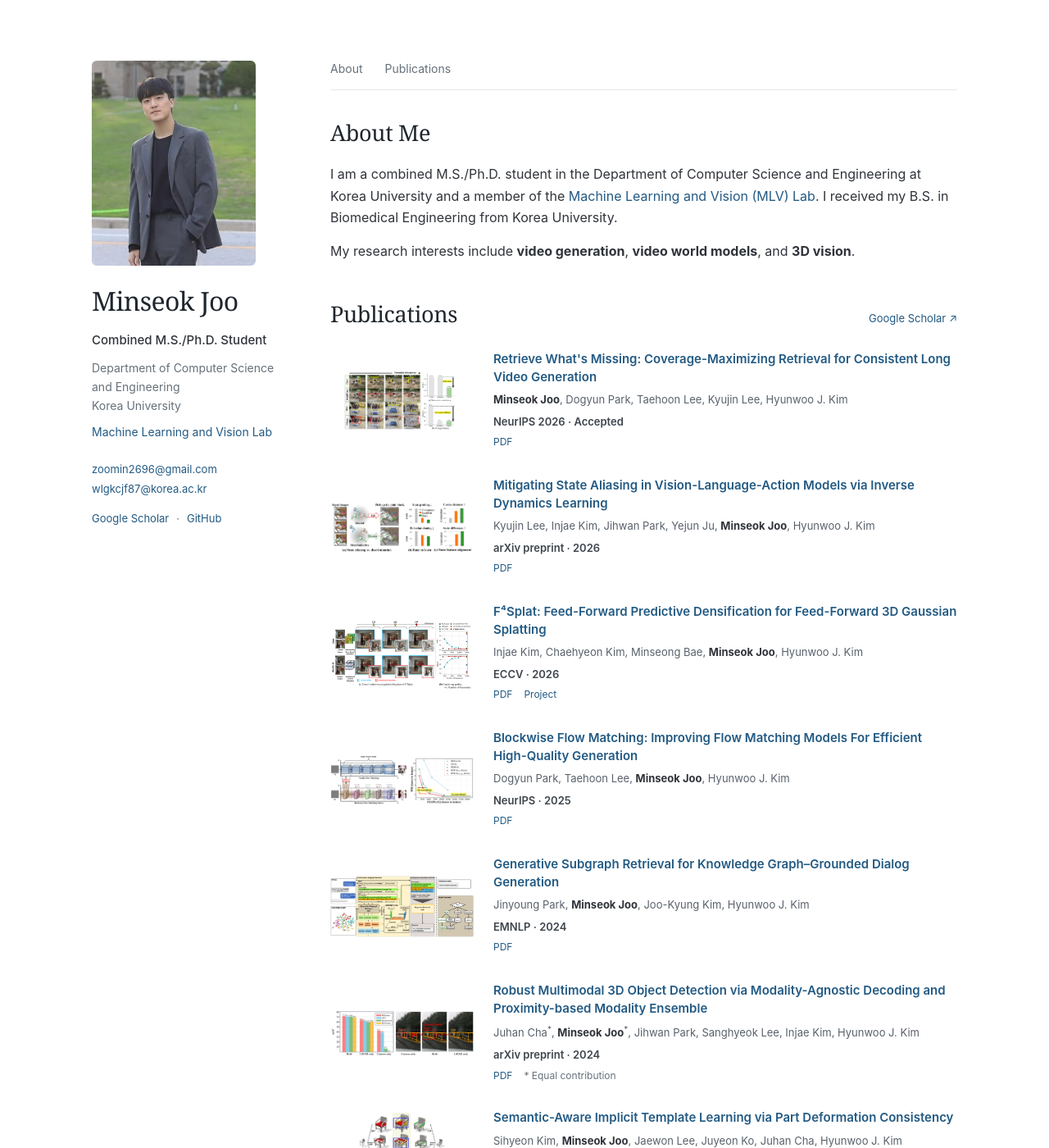
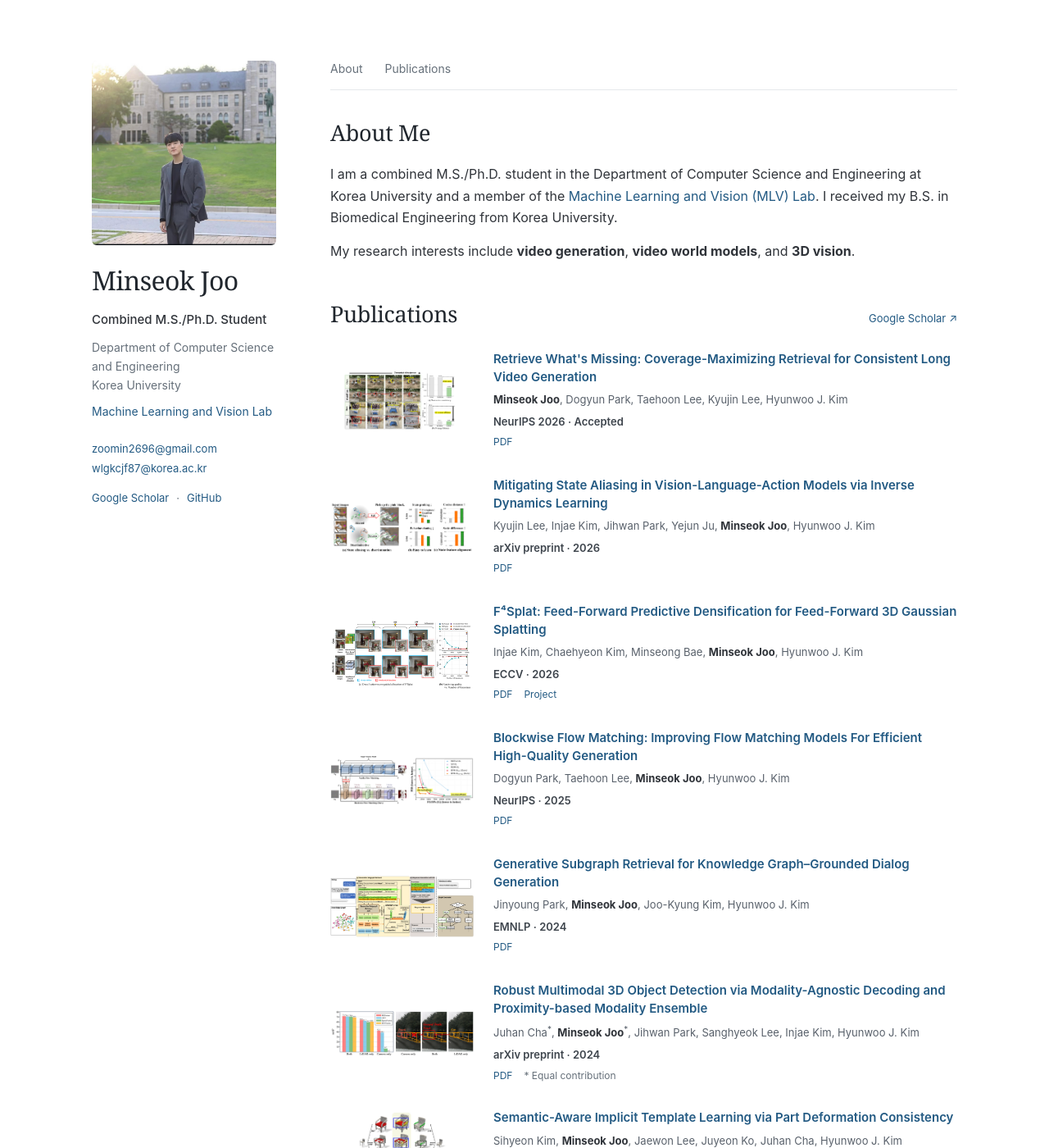
Before and after one commit to zoomkinseok/zoomkinseok.github.io, a Jekyll site: the page built from _pages/about.md, in a window 1280 px wide and 1400 px high. Shown: the whole window at 82% size. Built offline with Jekyll 4.4.1, drawn with Linux system fonts in a browser that asks for light colours.

Commit message:
Show more campus background in the profile photo

```diff
--- a/assets/css/academic.css
+++ b/assets/css/academic.css
@@ -31,9 +31,9 @@ p { margin: 0 0 1em; }
   padding: 0 32px;
 }
 .profile { align-self: start; position: sticky; top: 52px; padding-top: 2px; font-size: 14px; }
-.profile-photo { position: relative; width: 200px; aspect-ratio: 4 / 5; margin-bottom: 24px; overflow: hidden; border-radius: 6px; background: #f3f4f6; }
-/* Frame the supplied landscape photo around the face and upper body. */
-.profile-photo img { display: block; position: absolute; width: 335%; max-width: none; height: auto; left: -114%; top: -60%; }
+.profile-photo { width: 225px; max-width: 100%; aspect-ratio: 1 / 1; margin-bottom: 24px; overflow: hidden; border-radius: 6px; background: #f3f4f6; }
+/* Show the full photo height to retain the campus background. */
+.profile-photo img { display: block; width: 100%; height: 100%; object-fit: cover; object-position: 48% center; }
 .profile h1 { margin: 0 0 17px; font-family: Georgia, "Times New Roman", serif; font-size: 32px; font-weight: 500; line-height: 1.2; letter-spacing: -.7px; }
 .profile h1 a { color: #20262d; }
 .profile h1 a:hover { text-decoration: none; }
@@ -77,7 +77,7 @@ h2 { font-family: Georgia, "Times New Roman", serif; font-size: 27px; font-weigh
 @media (max-width: 760px) {
   .site-shell { display: block; max-width: 720px; margin-top: 38px; padding: 0 26px; }
   .profile { position: static; margin-bottom: 30px; }
-  .profile-photo { width: 164px; margin-bottom: 20px; }
+  .profile-photo { width: 200px; margin-bottom: 20px; }
   .profile h1 { margin-bottom: 12px; }
   .profile-lab { margin-bottom: 12px; }
   .profile-contact { display: flex; flex-wrap: wrap; gap: 4px 18px; }
```
